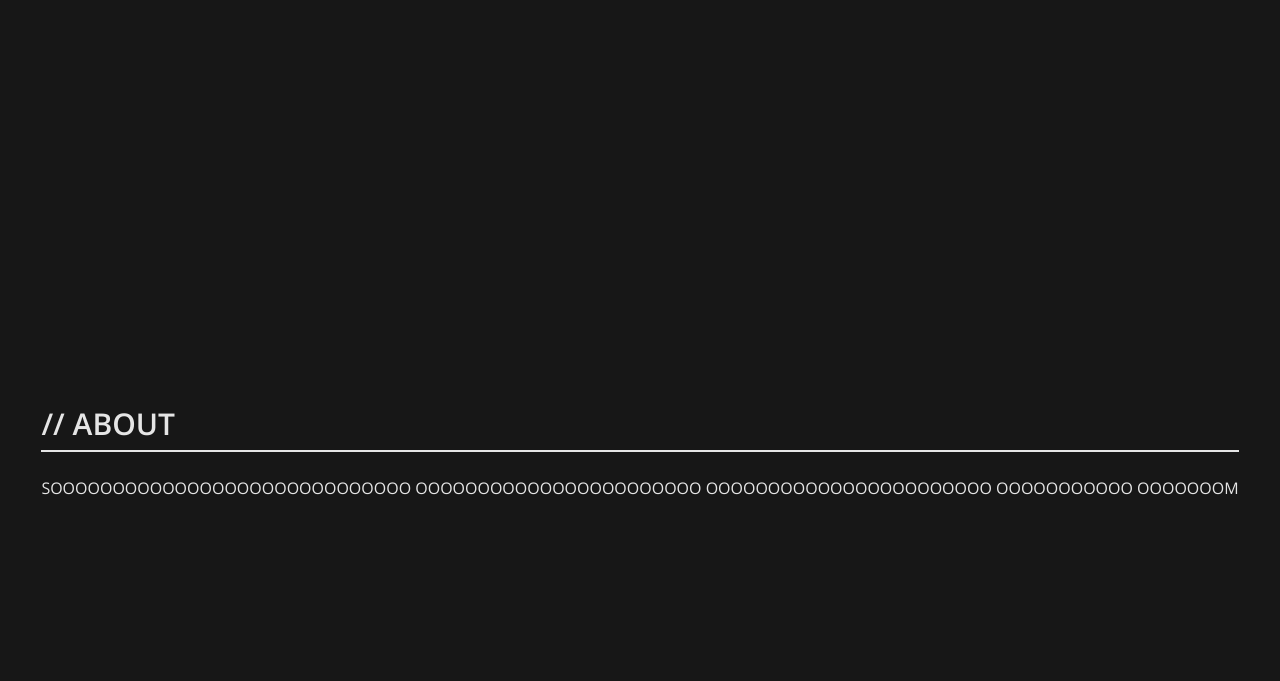
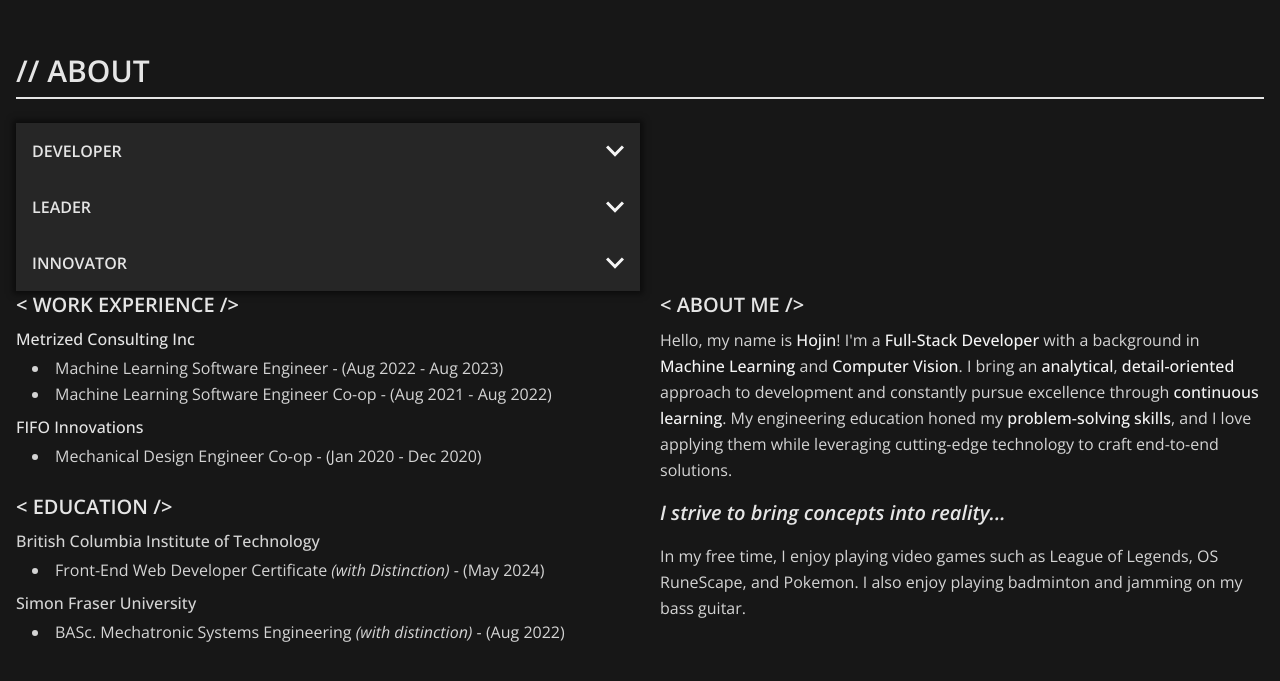
Before and after one commit to hojinchang/portfolio, a React (Vite) app: page / in a window 1280 px wide. Shown: the part 1867-2548 px from the top of the page. Built offline with nearby package versions, Linux system fonts and the light colour scheme; no server answers; a web font is replaced by a local one.

Commit message:
Add accordion in about section

```diff
--- a/src/components/header/ScrollDown.tsx
+++ b/src/components/header/ScrollDown.tsx
@@ -10,14 +10,7 @@ const ScrollDown: FC = () => {
         const projectSection = document.getElementById("projectSection");
 
         if (projectSection) {
-            // Base offset and adjustment factor
-            const adjustmentFactor = 0.1; // how much of the viewport height to add
-
-            // Calculate dynamic offset
-            const dynamicOffset = window.innerHeight * adjustmentFactor;
-
             const offset = 30;
-            // const sectionPosition = (projectSection.getBoundingClientRect().top ) - dynamicOffset;
             const sectionPosition = projectSection.getBoundingClientRect().top - offset;
 
             window.scrollTo({
--- a/src/index.css
+++ b/src/index.css
@@ -54,7 +54,7 @@ body {
 
 /* Sections */
 .section {
-    @apply flex flex-col max-w-[1280px] mx-auto min-h-screen justify-center
+    @apply flex flex-col w-full max-w-[1280px] mx-auto min-h-screen
 }
 
 .section-title {
@@ -62,7 +62,27 @@ body {
 }
 
 .section-border {
-    @apply border-b-2 border-neutral-200 mb-6;
+    @apply border-b-2 border-neutral-200 mb-6
+}
+
+.text-highlight {
+    @apply text-neutral-100 font-medium
+}
+
+.accordion {
+    @apply flex justify-between items-center p-4 text-left w-full bg-neutral-800 transition duration-300 lg:hover:bg-neutral-750
+}
+
+.accordion-content {
+    @apply overflow-hidden
+}
+
+.content-text {
+    @apply p-4 opacity-0 transition-opacity duration-1000 ease-in-out
+}
+
+.content-text.show {
+    @apply opacity-100
 }
 
 /* Cursor dot */
--- a/src/sections/AboutSection.tsx
+++ b/src/sections/AboutSection.tsx
@@ -3,12 +3,35 @@ import { FC, useState, useEffect, useRef } from "react"
 import handleHeadingIntersect from "../global/handleHeadingIntersect";
 
 const AboutSection: FC = () => {
-    const [hasTitleAnimated, setHasTitleAnimated] = useState(false);
+    const [hasTitleAnimated, setHasTitleAnimated] = useState<boolean>(false);
 
     // References for GSAP animation
     const titleRef = useRef<HTMLHeadingElement>(null);                       // Reference to section heading
     const titleBorderRef = useRef<HTMLDivElement>(null);                     // Reference to section heading bottom border
     const contentWrapperRef = useRef<HTMLDivElement>(null);                  // Reference to project wrapper div
+
+    const [openSection, setOpenSection] = useState<string | null>(null);
+
+    const handleAccordionClick = (section: string) => {
+        setOpenSection(openSection === section ? null : section);
+    };
+
+    // Fade in animation of accordion content
+    useEffect(() => {
+        if (openSection) {
+            const timer = setTimeout(() => {
+                const element = document.getElementById(`content-${openSection}`);
+
+                if (element) {
+                    element.classList.add("show");
+                }
+            }, 10); // Execute after a short delay to allow the element to be rendered with opacity 0
+
+            return () => clearTimeout(timer);
+        }
+    }, [openSection]); // Dependency on openSection ensures this effect runs when it changes
+
+
 
     // Watch where the scroll is based on the title border
     useEffect(() => {
@@ -48,7 +71,84 @@ const AboutSection: FC = () => {
             <div ref={ titleBorderRef } className="section-border"></div>
 
             <div ref={ contentWrapperRef } >
-                SOOOOOOOOOOOOOOOOOOOOOOOOOOOOO OOOOOOOOOOOOOOOOOOOOOOO OOOOOOOOOOOOOOOOOOOOOOO OOOOOOOOOOO OOOOOOOM
+                <div className="shadow-accordion-shadow lg:w-1/2">
+                    <button className="accordion" onClick={() => handleAccordionClick("developer")}>
+                        <p className="font-semibold">DEVELOPER</p>
+                        <svg className="text-neutral-100" fill="currentColor" width="18" height="18" viewBox="0 0 24 24" xmlns="http://www.w3.org/2000/svg">
+                            <path d="M0 7.33l2.829-2.83 9.175 9.339 9.167-9.339 2.829 2.83-11.996 12.17z"/>
+                        </svg>
+                    </button>
+                    <div className={`accordion-content ${openSection === "developer" ? "block" : "hidden"}`}>
+                        <p id="content-developer" className={`content-text ${openSection === "developer" ? "opacity-100" : "opacity-0"}`}>Analytical, detail-oriented software developer specializing in Full-Stack development, Machine Learning, and Computer Vision.</p>
+                    </div>
+
+                    <button className="accordion" onClick={() => handleAccordionClick("leader")}>
+                        <p className="font-semibold">LEADER</p>
+                        <svg className="text-neutral-100" fill="currentColor" width="18" height="18" viewBox="0 0 24 24" xmlns="http://www.w3.org/2000/svg">
+                            <path d="M0 7.33l2.829-2.83 9.175 9.339 9.167-9.339 2.829 2.83-11.996 12.17z"/>
+                        </svg>
+                    </button>
+                    <div className={`accordion-content ${openSection === "leader" ? "block" : "hidden"}`}>
+                        <p id="content-leader" className={`content-text ${openSection === "leader" ? "opacity-100" : "opacity-0"}`}>Proven leader adept at steering teams toward success through clear direction, collaboration, and a focus on achieving collective goals.</p>
+                    </div>
+
+                    <button className="accordion" onClick={() => handleAccordionClick('innovator')}>
+                        <p className="font-semibold">INNOVATOR</p>
+                        <svg className="text-neutral-100" fill="currentColor" width="18" height="18" viewBox="0 0 24 24" xmlns="http://www.w3.org/2000/svg">
+                            <path d="M0 7.33l2.829-2.83 9.175 9.339 9.167-9.339 2.829 2.83-11.996 12.17z"/>
+                        </svg>
+                    </button>
+                    <div className={`accordion-content ${openSection === "innovator" ? "block" : "hidden"}`}>
+                        <p id="content-innovator" className={`content-text ${openSection === "innovator" ? "opacity-100" : "opacity-0"}`}>Creative innovator committed to transforming ideas into practical solutions. Skilled in identifying unique opportunities for technological advancement and implementing cutting-edge approaches.</p>
+                    </div>
+
+                </div>
+                <div className="flex flex-col gap-10 lg:flex-row-reverse">
+                    <article className="flex flex-col gap-2 lg:w-1/2">
+                        <h3 className="text-xl font-semibold">{ "< ABOUT ME />" }</h3>
+                        <div>
+                            <p className="text-neutral-300 leading-relaxed">
+                                Hello, my name is <span className="text-highlight">Hojin</span>! I'm a <span className="text-highlight">Full-Stack Developer</span> with a background in <span className="text-highlight">Machine Learning</span> and <span className="text-highlight">Computer Vision</span>. I bring an <span className="text-highlight">analytical</span>, <span className="text-highlight">detail-oriented</span> approach to development and constantly pursue excellence through <span className="text-highlight">continuous learning</span>. My engineering education honed my <span className="text-highlight">problem-solving skills</span>, and I love applying them while leveraging cutting-edge technology to craft end-to-end solutions.
+                            </p>
+                            <p className="text-xl font-semibold text-neutral-200 my-4"><i>I strive to bring concepts into reality...</i></p>
+                            <p className="text-neutral-300 leading-relaxed">In my free time, I enjoy playing video games such as League of Legends, OS RuneScape, and Pokemon. I also enjoy playing badminton and jamming on my bass guitar.</p>
+                        </div>
+                    </article>
+                    <div className="flex flex-col gap-6 lg:w-1/2">
+                        <article className="flex flex-col gap-2">
+                            <h3 className="text-xl font-semibold">{ "< WORK EXPERIENCE />" }</h3>
+                            <div className="flex flex-col gap-1">
+                                <h4 className="font-medium text-neutral-200">Metrized Consulting Inc</h4>
+                                <ul className="list-disc list-inside ml-4">
+                                    <li className="text-neutral-300 leading-relaxed">Machine Learning Software Engineer - (Aug 2022 - Aug 2023)</li>
+                                    <li className="text-neutral-300 leading-relaxed">Machine Learning Software Engineer Co-op - (Aug 2021 - Aug 2022)</li>
+                                </ul>
+                            </div>
+                            <div className="flex flex-col gap-1">
+                                <h4 className="font-medium text-neutral-200">FIFO Innovations</h4>
+                                <ul className="list-disc list-inside ml-4">
+                                    <li className="text-neutral-300 leading-relaxed">Mechanical Design Engineer Co-op - (Jan 2020 - Dec 2020)</li>
+                                </ul>
+
+                            </div>
+                        </article>
+                        <div className="flex flex-col gap-2">
+                            <h3 className="text-xl font-semibold">{ "< EDUCATION />" }</h3>
+                            <article className="flex flex-col gap-1">
+                                <h4 className="font-medium text-neutral-300">British Columbia Institute of Technology</h4>
+                                <ul className="list-disc list-inside ml-4">
+                                    <li className="text-neutral-300 leading-relaxed">Front-End Web Developer Certificate <i>(with Distinction)</i> - (May 2024)</li>
+                                </ul>
+                            </article>
+                            <article className="flex flex-col gap-1">
+                                <h4 className="font-medium text-neutral-300">Simon Fraser University</h4>
+                                <ul className="list-disc list-inside ml-4">
+                                    <li className="text-neutral-300 leading-relaxed">BASc. Mechatronic Systems Engineering <i>(with distinction)</i> - (Aug 2022)</li>
+                                </ul>
+                            </article>
+                        </div>
+                    </div>
+                </div>
             </div>
         </section>
     )
--- a/src/sections/HomeSection.tsx
+++ b/src/sections/HomeSection.tsx
@@ -40,7 +40,7 @@ const HomeSection: FC = () => {
                 </div>
 
                 <div>
-                    <h2 className="job-titles text-base xs:text-lg font-semibold text-neutral-400 mt-4 text-center 2xs:mt-8 md:text-xl md:mt-12 lg:text-2xl lg:mt-14">FULL STACK DEVELOPER, COMPUTER VISION & MACHINE LEARNING ENGINEER</h2>
+                    <h2 className="job-titles text-base xs:text-lg font-semibold text-neutral-400 mt-4 text-center 2xs:mt-8 md:text-xl md:mt-12 lg:text-2xl lg:mt-14">FULL-STACK DEVELOPER, COMPUTER VISION & MACHINE LEARNING ENGINEER</h2>
                 </div>
             </div>
 
--- a/tailwind.config.js
+++ b/tailwind.config.js
@@ -17,9 +17,15 @@ export default {
         "2xs": "450px",
         "xs": "550px"
       },
+      colors: {
+        neutral: {
+          750: "#2b2b2b"
+        }
+      },
       boxShadow: {
         "top-shadow": "0 -2px 8px rgba(0, 0, 0, 0.4)",
-        "bot-shadow": "0 5px 8px rgba(0, 0, 0, 0.4)"
+        "bot-shadow": "0 5px 8px rgba(0, 0, 0, 0.4)",
+        "accordion-shadow": "0 0 6px 3px rgba(0, 0, 0, 0.5)"
       },
       keyframes: {
         codeFlash: {
```
